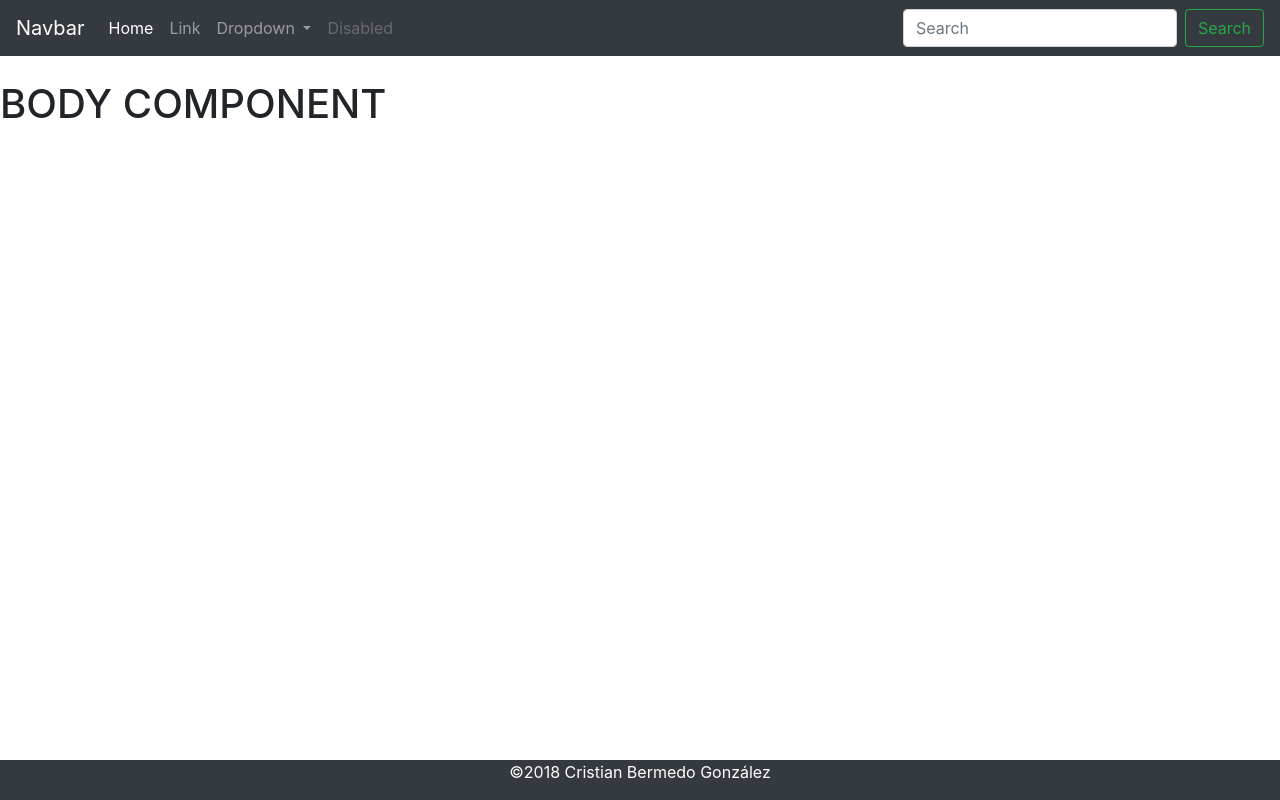
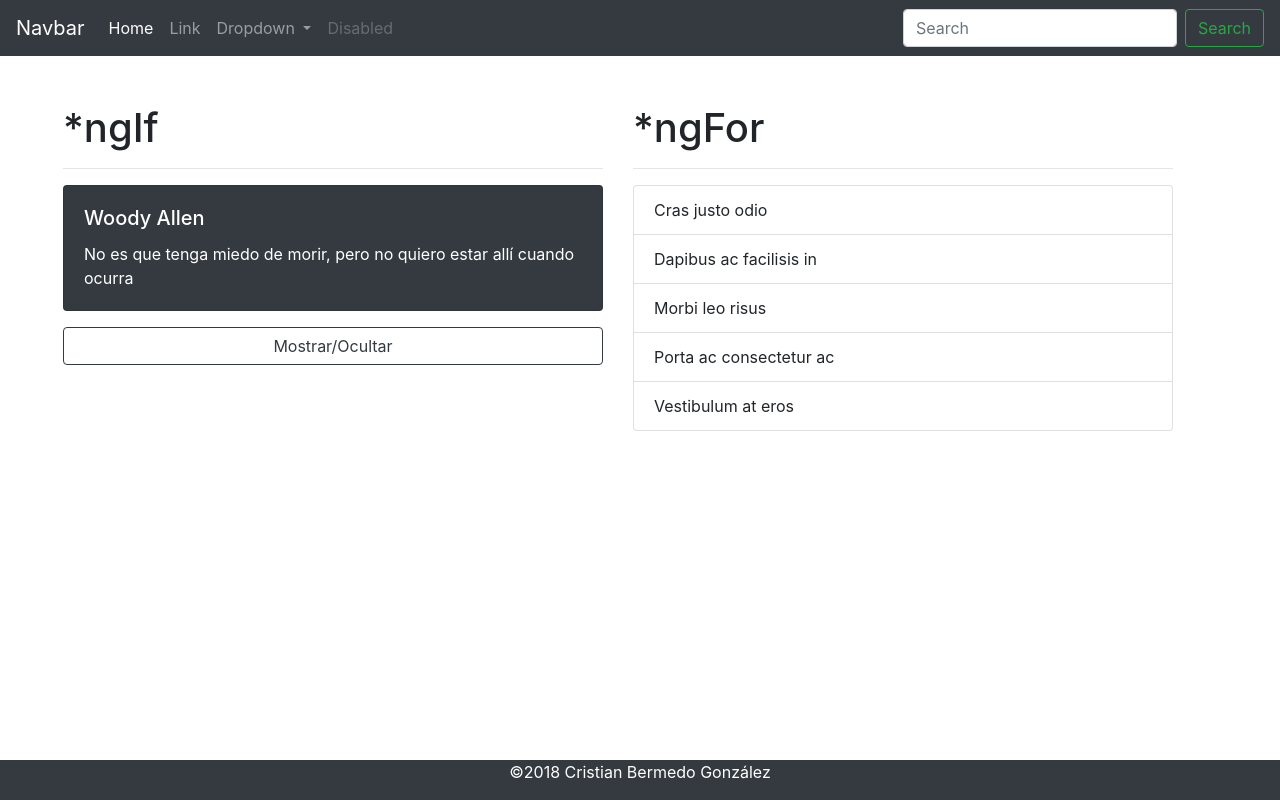
Before and after one commit to cbermedo/getting-started-angular, an Angular app: page / in a window 1280 px wide. Built offline with nearby package versions, Linux system fonts and the light colour scheme.

Commit message:
add *ngIf directive

```diff
--- a/src/app/app.component.html
+++ b/src/app/app.component.html
@@ -1,5 +1,7 @@
 <app-header></app-header>
 
-<app-body class="container"></app-body>
+<div class="container m-5">
+    <app-body></app-body>
+</div>
 
 <app-footer></app-footer>
--- a/src/app/components/body/body.component.html
+++ b/src/app/components/body/body.component.html
@@ -1 +1,30 @@
-<h1>BODY COMPONENT</h1>
+<div class="row">
+    <div class="col">
+        <h1>*ngIf</h1>
+
+        <hr>
+
+        <div *ngIf="state" class="card text-white bg-dark mb-3" style="width: 100%;">
+            <div class="card-body">
+                <h5 class="card-title">{{ phrase.author }}</h5>
+                <p class="card-text">{{ phrase.message}}</p>
+            </div>
+        </div>
+
+        <button (click)="changeState()" class="btn btn-outline-dark btn-block">Mostrar/Ocultar</button>
+
+    </div>
+
+    <div class="col">
+        <h1>*ngFor</h1>
+        <hr>
+        <ul class="list-group">
+            <li class="list-group-item">Cras justo odio</li>
+            <li class="list-group-item">Dapibus ac facilisis in</li>
+            <li class="list-group-item">Morbi leo risus</li>
+            <li class="list-group-item">Porta ac consectetur ac</li>
+            <li class="list-group-item">Vestibulum at eros</li>
+        </ul>
+    </div>
+
+</div>
--- a/src/app/components/body/body.component.ts
+++ b/src/app/components/body/body.component.ts
@@ -4,7 +4,14 @@ import { Component } from '@angular/core';
     selector: 'app-body',
     templateUrl: './body.component.html'
 })
-
 export class BodyComponent {
 
+    state = true;
+
+    phrase: any = {
+        author: 'Woody Allen',
+        message: 'No es que tenga miedo de morir, pero no quiero estar allí cuando ocurra'
+    };
+
+    changeState = () => this.state = !this.state;
 }
```
